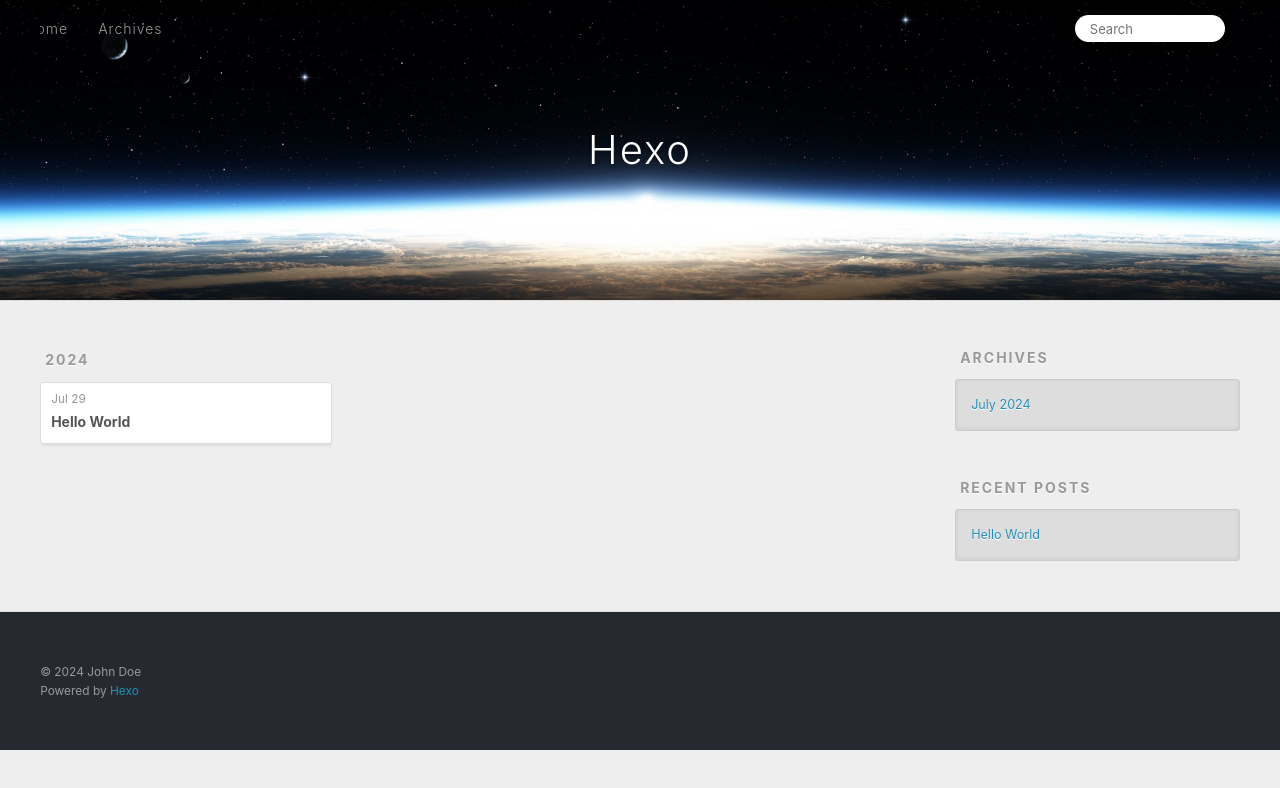
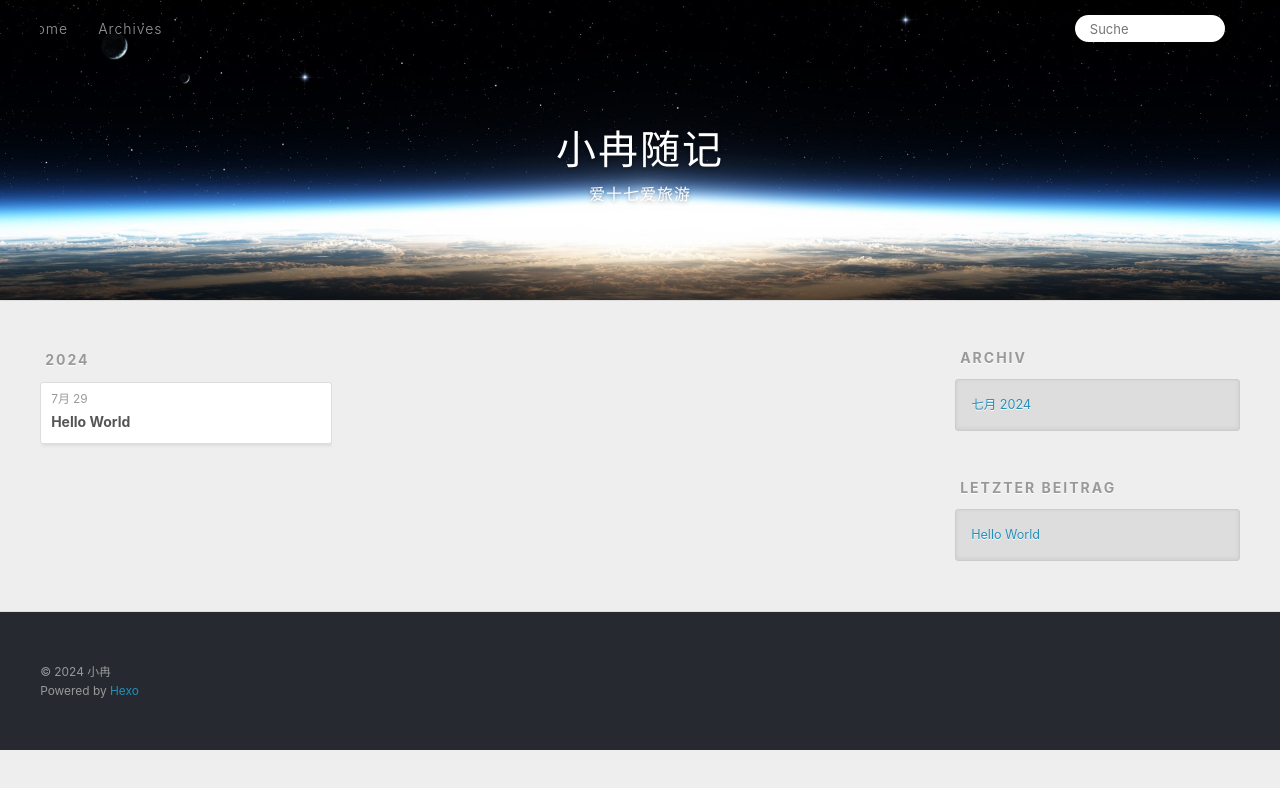
Before and after one commit to 50-eng/50-eng.github.io, a plain HTML site: page archives/index.html in a window 1280 px wide. Both pictures are taken after a click on the link 1232 px from the left and 27 px from the top of the page. Drawn offline with Linux system fonts and the light colour scheme.

Commit message:
Site updated: 2024-07-29 17:07:53

```diff
--- a/archives/index.html
+++ b/archives/index.html
@@ -4,17 +4,17 @@
   <meta charset="utf-8">
 
 
-  <title>Archives | Hexo</title>
+  <title>Archiv | 小冉随记</title>
   <meta name="viewport" content="width=device-width, initial-scale=1, shrink-to-fit=no">
   <meta property="og:type" content="website">
-<meta property="og:title" content="Hexo">
+<meta property="og:title" content="小冉随记">
 <meta property="og:url" content="http://example.com/archives/index.html">
-<meta property="og:site_name" content="Hexo">
-<meta property="og:locale" content="en_US">
-<meta property="article:author" content="John Doe">
+<meta property="og:site_name" content="小冉随记">
+<meta property="og:locale" content="zh_CN">
+<meta property="article:author" content="小冉">
 <meta name="twitter:card" content="summary">
 
-    <link rel="alternate" href="/atom.xml" title="Hexo" type="application/atom+xml">
+    <link rel="alternate" href="/atom.xml" title="小冉随记" type="application/atom+xml">
 
 
     <link rel="shortcut icon" href="/favicon.png">
@@ -39,8 +39,12 @@
   <div id="header-outer" class="outer">
     <div id="header-title" class="inner">
       <h1 id="logo-wrap">
-        <a href="/" id="logo">Hexo</a>
+        <a href="/" id="logo">小冉随记</a>
       </h1>
+
+        <h2 id="subtitle-wrap">
+          <a href="/" id="subtitle">爱十七爱旅游</a>
+        </h2>
 
     </div>
     <div id="header-inner" class="inner">
@@ -57,10 +61,10 @@
 
           <a class="nav-icon" href="/atom.xml" title="RSS Feed"><span class="fa fa-rss"></span></a>
 
-        <a class="nav-icon nav-search-btn" title="Search"><span class="fa fa-search"></span></a>
+        <a class="nav-icon nav-search-btn" title="Suche"><span class="fa fa-search"></span></a>
       </nav>
       <div id="search-form-wrap">
-        <form action="//google.com/search" method="get" accept-charset="UTF-8" class="search-form"><input type="search" name="q" class="search-form-input" placeholder="Search"><button type="submit" class="search-form-submit">&#xF002;</button><input type="hidden" name="sitesearch" value="http://example.com"></form>
+        <form action="//google.com/search" method="get" accept-charset="UTF-8" class="search-form"><input type="search" name="q" class="search-form-input" placeholder="Suche"><button type="submit" class="search-form-submit">&#xF002;</button><input type="hidden" name="sitesearch" value="http://example.com"></form>
       </div>
     </div>
   </div>
@@ -84,7 +88,7 @@
   <div class="archive-article-inner">
     <header class="archive-article-header">
       <a href="/2024/07/29/hello-world/" class="archive-article-date">
-  <time class="dt-published" datetime="2024-07-28T16:26:19.028Z" itemprop="datePublished">Jul 29</time>
+  <time class="dt-published" datetime="2024-07-28T16:26:19.028Z" itemprop="datePublished">7月 29</time>
 </a>
 
 
@@ -116,9 +120,9 @@
 
 
   <div class="widget-wrap">
-    <h3 class="widget-title">Archives</h3>
+    <h3 class="widget-title">Archiv</h3>
     <div class="widget">
-      <ul class="archive-list"><li class="archive-list-item"><a class="archive-list-link" href="/archives/2024/07/">July 2024</a></li></ul>
+      <ul class="archive-list"><li class="archive-list-item"><a class="archive-list-link" href="/archives/2024/07/">七月 2024</a></li></ul>
     </div>
   </div>
 
@@ -126,7 +130,7 @@
 
 
   <div class="widget-wrap">
-    <h3 class="widget-title">Recent Posts</h3>
+    <h3 class="widget-title">letzter Beitrag</h3>
     <div class="widget">
       <ul>
 
@@ -147,7 +151,7 @@
   <div class="outer">
     <div id="footer-info" class="inner">
 
-      &copy; 2024 John Doe<br>
+      &copy; 2024 小冉<br>
       Powered by <a href="https://hexo.io/" target="_blank">Hexo</a>
     </div>
   </div>
```
Also changed, not shown: 2024/07/29/hello-world/index.html (+17 -13 lines), archives/2024/07/index.html (+18 -14 lines), archives/2024/index.html (+18 -14 lines), index.html (+18 -14 lines).
